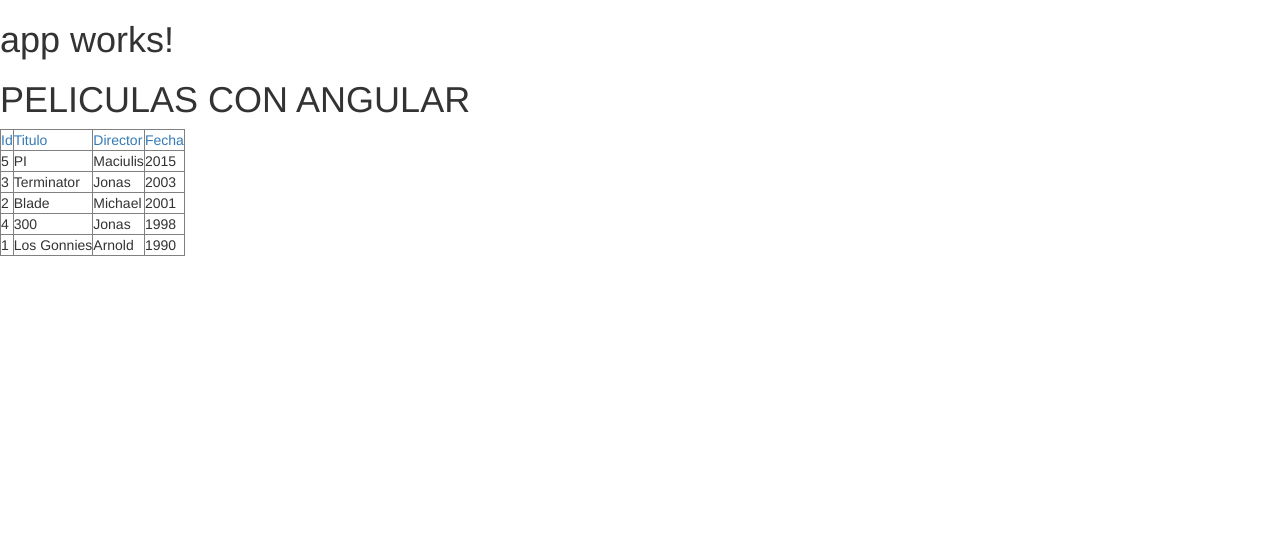
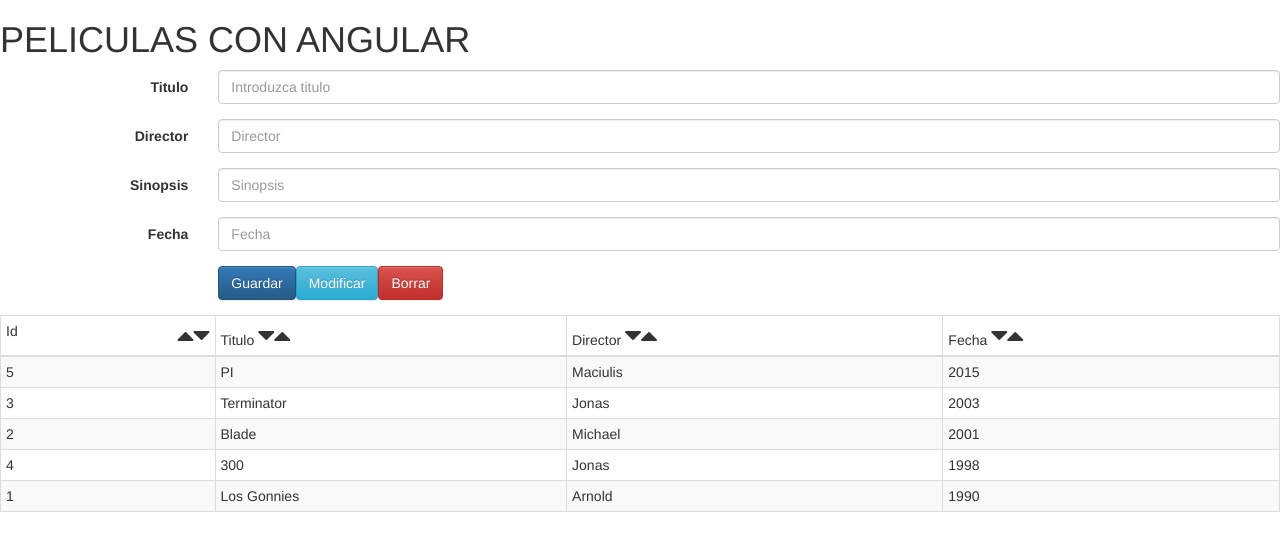
Before and after one commit to ivs1980project/mean-stack-peliculas, an Angular app in the folder angular-films/videoclub/: page / in a window 1280 px wide. Shown: the top 550 px of the page. Built offline with nearby package versions, Linux system fonts and the light colour scheme.

Commit message:
Orden asc, desc y formulario

```diff
--- a/angular-films/videoclub/src/app/app.component.ts
+++ b/angular-films/videoclub/src/app/app.component.ts
@@ -6,5 +6,5 @@ import { Component } from '@angular/core';
   styleUrls: ['./app.component.css']
 })
 export class AppComponent {
-   title = 'app works!';
+  //title = 'app works!';
 }
--- a/angular-films/videoclub/src/app/app.module.ts
+++ b/angular-films/videoclub/src/app/app.module.ts
@@ -17,6 +17,6 @@ import { FilmStoreComponent } from './film-store/film-store.component';
     HttpModule
   ],
   providers: [],
-  bootstrap: [AppComponent,FilmStoreComponent]
+  bootstrap: [FilmStoreComponent]
 })
 export class AppModule { }
--- a/angular-films/videoclub/src/app/film-store/film-store.component.css
+++ b/angular-films/videoclub/src/app/film-store/film-store.component.css
@@ -0,0 +1,3 @@
+.colocar{
+    float: right
+}
--- a/angular-films/videoclub/src/app/film-store/film-store.component.html
+++ b/angular-films/videoclub/src/app/film-store/film-store.component.html
@@ -1,6 +1,42 @@
 <link href="css/bootstrap.min.css" rel="stylesheet">
+
 <h1>PELICULAS CON ANGULAR</h1>
-<table border="1" id="film-table">
+
+<form role="form" class="form-horizontal" action="#" method="post">
+	<div class="form-group">
+		<label for="titulo" class="col-sm-2 control-label">Titulo</label>
+		<div class="col-sm-10">
+			<input type="text" class="form-control" id="form-titulo" placeholder="Introduzca titulo" pattern="/[0-9]{7,8}[A-Z]+/" />
+		</div>
+	</div>
+	<div class="form-group">
+		<label for="director" class="col-sm-2 control-label">Director</label>
+		<div class="col-sm-10">
+			<input type="director" class="form-control" id="form-director" placeholder="Director" />
+		</div>
+	</div>
+	<div class="form-group">
+		<label for="sinopsis" class="col-sm-2 control-label">Sinopsis</label>
+		<div class="col-sm-10">
+			<input type="sinopsis" class="form-control" id="form-sinopsis" placeholder="Sinopsis" />
+		</div>
+	</div>
+	<div class="form-group">
+		<label for="fecha" class="col-sm-2 control-label">Fecha</label>
+		<div class="col-sm-10">
+			<input type="fecha" class="form-control" id="form-fecha" placeholder="Fecha" />
+		</div>
+	</div>
+	<div class="form-group">
+		<div class="col-sm-offset-2 col-sm-10 centered">
+			<input type="button" id="save" class="btn btn-primary" value="Guardar" />
+			<input type="button" id="modify" class="btn btn-info" value="Modificar" />
+			<input type="button" id="delete" class="btn btn-danger" value="Borrar" />
+		</div>
+	</div>
+</form>
+
+<table id="film-table" class="table table-striped table-bordered table-hover table-condensed">
 	<thead>
 		<tr>
 			<!--<td class="header-columna" (click)="setOrder('id')">Id</td>
@@ -8,29 +44,21 @@
 			<td class="header-columna" (click)="setOrder('director')">Director</th>
 			<td class="header-columna" (click)="setOrder('fecha')">Fecha</th>
 			-->
-			<td>
-				<a href="#" (click)="setOrder('id'); sortReverse = !sortReverse">Id
-            	<span ng-show="sortType == 'id' && !sortReverse" class="fa fa-caret-down"></span>
-            	<span ng-show="sortType == 'id' && sortReverse" class="fa fa-caret-up"></span>
-         		</a>
+			<td>Id
+				<span (click)="setOrder('id', 'down')" class="fa fa-caret-down fa-2x colocar"></span>
+				<span (click)="setOrder('id', 'up')" class="fa fa-caret-up fa-2x colocar"></span>
 			</td>
-			<td>
-				<a href="#" (click)="setOrder('titulo'); sortReverse = !sortReverse">Titulo
-            	<span ng-show="sortType == 'titulo' && !sortReverse" class="fa fa-caret-down"></span>
-           		<span ng-show="sortType == 'titulo' && sortReverse" class="fa fa-caret-up"></span>
-         		</a>
+			<td>Titulo
+				<span (click)="setOrder('titulo', 'down')" class="fa fa-caret-down fa-2x"></span>
+				<span (click)="setOrder('titulo', 'up')" class="fa fa-caret-up fa-2x"></span>
 			</td>
-			<td>
-				<a href="#" (click)="setOrder('director'); sortReverse = !sortReverse">Director
-            	<span ng-show="sortType == 'director' && !sortReverse" class="fa fa-caret-down"></span>
-            	<span ng-show="sortType == 'director' && sortReverse" class="fa fa-caret-up"></span>
-         		</a>
+			<td>Director
+				<span (click)="setOrder('director', 'down')" class="fa fa-caret-down fa-2x"></span>
+				<span (click)="setOrder('director', 'up')" class="fa fa-caret-up fa-2x"></span>
 			</td>
-			<td>
-				<a href="#" (click)="setOrder('fecha'); sortReverse = !sortReverse">Fecha
-            	<span ng-show="sortType == 'fecha' && !sortReverse" class="fa fa-caret-down"></span>
-            	<span ng-show="sortType == 'fecha' && sortReverse" class="fa fa-caret-up"></span>
-         		</a>
+			<td>Fecha
+				<span (click)="setOrder('fecha', 'down')" class="fa fa-caret-down fa-2x"></span>
+				<span (click)="setOrder('fecha', 'up')" class="fa fa-caret-up fa-2x"></span>
 			</td>
 		</tr>
 	</thead>
--- a/angular-films/videoclub/src/app/film-store/film-store.component.ts
+++ b/angular-films/videoclub/src/app/film-store/film-store.component.ts
@@ -1,50 +1,71 @@
 import { Component, OnInit } from '@angular/core';
 import { Film } from '../modelo/film';
+import { FilmService } from '../servicios/film.service';
 
 @Component({
   selector: 'app-film-store',
   templateUrl: './film-store.component.html',
-  styleUrls: ['./film-store.component.css']
+  styleUrls: ['./film-store.component.css'],
+  providers: [FilmService]
 })
 export class FilmStoreComponent implements OnInit {
   filmStore: Film[];
-  constructor() {
-    this.filmStore = this.createNewFilmStore();
-    console.log("create store");
+  constructor(private filmService: FilmService) {
+    this.filmStore = this.filmService.filmStore;
   }
 
   ngOnInit() {
   }
 
   addFilm(film) {
-    this.filmStore.push(film);
+    this.filmService.addFilm(film);
   }
   deleteFilm(film) {
-    //TODO
+    this.filmService.deleteFilm(film);
   }
   searchFilm(film) {
-    //TODO
+    this.filmService.searchFilm(film);
+  }
+  setOrder(orden, tipo) {
+    this.filmService.setOrder(orden, tipo);
   }
 
-  setOrder(orden) {
-    this.filmStore.sort(function (a, b) {
+  /*  setOrder(orden, tipo) {
+      this.filmService.filmStore.sort(function (a, b) {
         switch (orden) {
           case "id":
+            if (tipo == 'up') {
               return a.getId() - b.getId();
+            } else {
+              return b.getId() - a.getId();
+            }
           case "titulo":
+            if (tipo == 'up') {
               return a.getTitulo().localeCompare(b.getTitulo());
+            } else {
+              return b.getTitulo().localeCompare(a.getTitulo());
+            }
           case "director":
+            if (tipo == 'up') {
               return a.getAutor().localeCompare(b.getAutor());
+            } else {
+              return b.getAutor().localeCompare(a.getAutor());
+            }
           case "fecha":
+            if (tipo == 'up') {
               return a.getAnio() - b.getAnio();
+            } else {
+              return b.getAnio() - a.getAnio();
+            }
+
         }
       });
-    console.log("click en el " + orden);
-    console.log(this.filmStore);
-  }
+      console.log("click en el " + orden + " tipo " + tipo);
+      console.log(this.filmService.filmStore);
+    }*/
 
 
-  createNewFilmStore(): Film[] {
+  /*createNewFilmStore(): Film[] {
     let film1: Film = new Film(1, "Los Gonnies", "Arnold", 1990);
     let film2: Film = new Film(2, "Blade", "Michael", 2001);
     let film3: Film = new Film(3, "Terminator", "Jonas", 2003);
@@ -53,6 +74,6 @@ export class FilmStoreComponent implements OnInit {
     let filmStore2: Film[] = new Array<Film>();
     filmStore2.push(film5, film3, film2, film4, film1);
     return filmStore2
-  }
+  }*/
 
 }
--- /dev/null
+++ b/angular-films/videoclub/src/app/servicios/film.service.ts
@@ -0,0 +1,70 @@
+import { Injectable } from '@angular/core';
+import { Film } from '../modelo/film';
+
+@Injectable()
+export class FilmService {
+
+  filmStore: Film[];
+
+  constructor() {
+    this.filmStore = this.createNewFilmStore();
+    console.log("create store");
+  }
+
+  addFilm(film) {
+    this.filmStore.push(film);
+  }
+  deleteFilm(film) {
+    //TODO
+  }
+  searchFilm(film) {
+    //TODO
+  }
+
+  setOrder(orden, tipo) {
+    this.filmStore.sort(function (a, b) {
+      switch (orden) {
+        case "id":
+          if (tipo == 'up') {
+            return a.getId() - b.getId();
+          } else {
+            return b.getId() - a.getId();
+          }
+        case "titulo":
+          if (tipo == 'up') {
+            return a.getTitulo().localeCompare(b.getTitulo());
+          } else {
+            return b.getTitulo().localeCompare(a.getTitulo());
+          }
+        case "director":
+          if (tipo == 'up') {
+            return a.getAutor().localeCompare(b.getAutor());
+          } else {
+            return b.getAutor().localeCompare(a.getAutor());
+          }
+        case "fecha":
+          if (tipo == 'up') {
+            return a.getAnio() - b.getAnio();
+          } else {
+            return b.getAnio() - a.getAnio();
+          }
+
+      }
+    });
+    console.log("click en el " + orden + " tipo " + tipo);
+    console.log(this.filmStore);
+  }
+
+  createNewFilmStore(): Film[] {
+    let film1: Film = new Film(1, "Los Gonnies", "Arnold", 1990);
+    let film2: Film = new Film(2, "Blade", "Michael", 2001);
+    let film3: Film = new Film(3, "Terminator", "Jonas", 2003);
+    let film4: Film = new Film(4, "300", "Jonas", 1998);
+    let film5: Film = new Film(5, "PI", "Maciulis", 2015);
+    let filmStore2: Film[] = new Array<Film>();
+    filmStore2.push(film5, film3, film2, film4, film1);
+    return filmStore2
+  }
+
+
+}
--- a/angular-films/videoclub/src/index.html
+++ b/angular-films/videoclub/src/index.html
@@ -1,5 +1,6 @@
 <!doctype html>
 <html>
+
 <head>
   <meta charset="utf-8">
   <title>Videoclub</title>
@@ -8,17 +9,23 @@
   <meta name="viewport" content="width=device-width, initial-scale=1">
   <link rel="icon" type="image/x-icon" href="favicon.ico">
   <script type="text/javascript" src="http://code.jquery.com/jquery-latest.min.js"></script>
-<!-- Latest compiled and minified CSS -->
-<link rel="stylesheet" href="https://maxcdn.bootstrapcdn.com/bootstrap/3.3.7/css/bootstrap.min.css" integrity="sha384-BVYiiSIFeK1dGmJRAkycuHAHRg32OmUcww7on3RYdg4Va+PmSTsz/K68vbdEjh4u" crossorigin="anonymous">
+  <!-- Latest compiled and minified CSS -->
+  <link rel="stylesheet" href="https://maxcdn.bootstrapcdn.com/bootstrap/3.3.7/css/bootstrap.min.css" integrity="sha384-BVYiiSIFeK1dGmJRAkycuHAHRg32OmUcww7on3RYdg4Va+PmSTsz/K68vbdEjh4u"
+    crossorigin="anonymous">
 
-<!-- Optional theme -->
-<link rel="stylesheet" href="https://maxcdn.bootstrapcdn.com/bootstrap/3.3.7/css/bootstrap-theme.min.css" integrity="sha384-rHyoN1iRsVXV4nD0JutlnGaslCJuC7uwjduW9SVrLvRYooPp2bWYgmgJQIXwl/Sp" crossorigin="anonymous">
+  <!-- Optional theme -->
+  <link rel="stylesheet" href="https://maxcdn.bootstrapcdn.com/bootstrap/3.3.7/css/bootstrap-theme.min.css" integrity="sha384-rHyoN1iRsVXV4nD0JutlnGaslCJuC7uwjduW9SVrLvRYooPp2bWYgmgJQIXwl/Sp"
+    crossorigin="anonymous">
+  <link href="https://maxcdn.bootstrapcdn.com/font-awesome/4.2.0/css/font-awesome.min.css" rel="stylesheet" />
 
-<!-- Latest compiled and minified JavaScript -->
-<script src="https://maxcdn.bootstrapcdn.com/bootstrap/3.3.7/js/bootstrap.min.js" integrity="sha384-Tc5IQib027qvyjSMfHjOMaLkfuWVxZxUPnCJA7l2mCWNIpG9mGCD8wGNIcPD7Txa" crossorigin="anonymous"></script>
+  <!-- Latest compiled and minified JavaScript -->
+  <script src="https://maxcdn.bootstrapcdn.com/bootstrap/3.3.7/js/bootstrap.min.js" integrity="sha384-Tc5IQib027qvyjSMfHjOMaLkfuWVxZxUPnCJA7l2mCWNIpG9mGCD8wGNIcPD7Txa"
+    crossorigin="anonymous"></script>
 
 </head>
+
 <body>
-  <app-root>Loading...</app-root>
+  <app-film-store>Loading...</app-film-store>
 </body>
+
 </html>
```
Also changed, not shown: 1 other file (tests, documents, lock files or other folders). Lines whose indentation alone changed are shown as unchanged.
